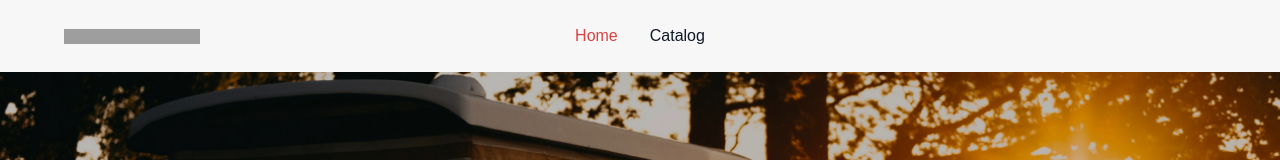
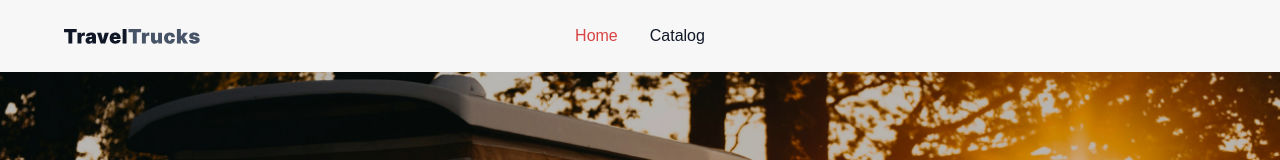
Before and after one commit to Gloomcat/travel-trucks, a React (Vite) app: page / in a window 1280 px wide. Shown: the top 160 px of the page. Built offline with nearby package versions, Linux system fonts and the light colour scheme; grey boxes are pictures that could not be loaded.

Commit message:
Use Icon component, fix css module in HomePage

```diff
--- a/src/components/Header/Header.jsx
+++ b/src/components/Header/Header.jsx
@@ -1,20 +1,14 @@
 import css from './Header.module.css';
 
-import Logo from '../../assets/logo.svg';
+import Icon from '../Icon/Icon';
 
-import Navigation from '../../components/Navigation/Navigation';
+import Navigation from '../Navigation/Navigation';
 
 const Header = () => {
   return (
     <header>
       <div className={css.container}>
-        <img
-          className={css.logo}
-          src={Logo}
-          alt="TravelTrucks Logo"
-          width="136"
-          height="15"
-        />
+        <Icon className={css.logo} name={'icon-logo'} width={136} height={15} />
         <Navigation />
       </div>
     </header>
--- a/src/pages/HomePage/HomePage.module.css
+++ b/src/pages/HomePage/HomePage.module.css
@@ -41,5 +41,4 @@
 .hero-button:hover,
 .hero-button:focus {
   background-color: #D84343;
-
 }
```
